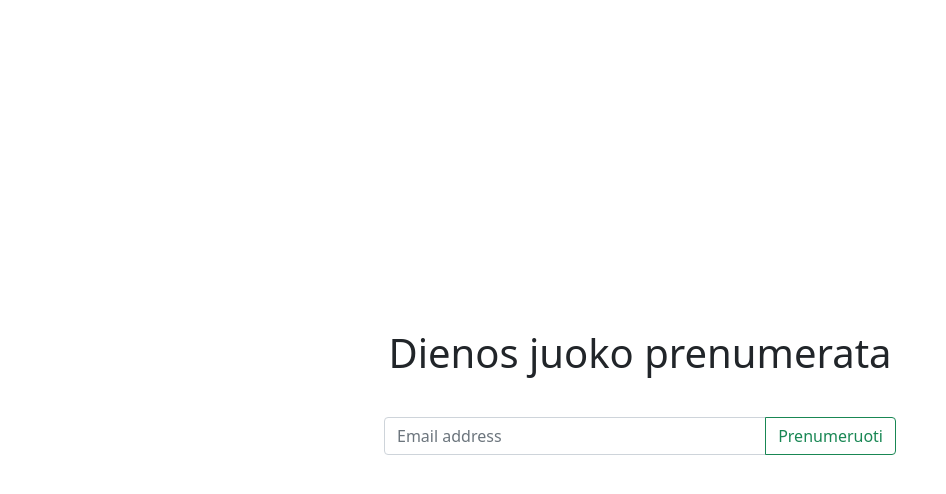
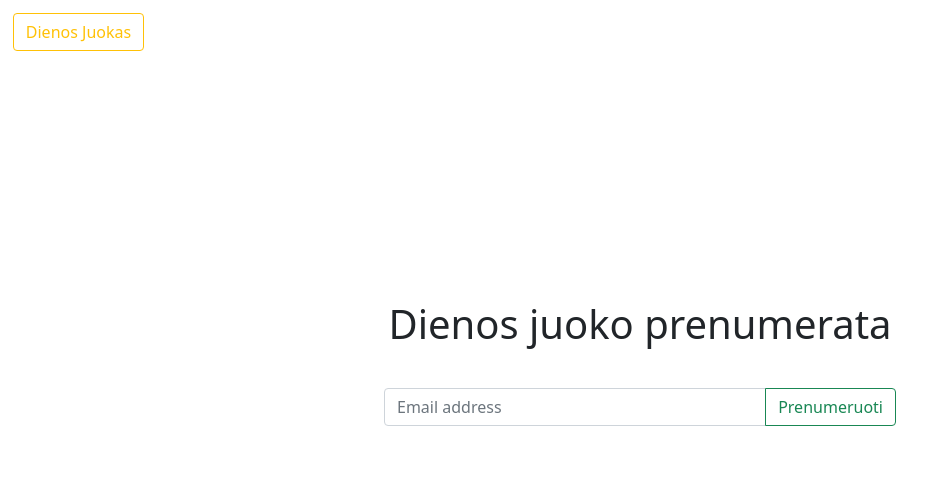
Before and after one commit to tuesi/dienos-juokas-front, a React (Create React App) app: page / in a window 1280 px wide. Shown: the top 494 px of the page, without its empty margins (0-946 px from the left). Built offline with nearby package versions, Linux system fonts and the light colour scheme; no server answers.

Commit message:
daily joke added

```diff
--- a/src/App.css
+++ b/src/App.css
@@ -1,5 +1,5 @@
 .centered {
-  height: 100vh; /* Magic here */
+  height: 40em;
   display: flex;
   justify-content: center;
   align-items: center;
--- /dev/null
+++ b/src/Joke.css
@@ -0,0 +1,8 @@
+.jokeButton{
+    display: flex;
+    justify-content: center;
+    align-items: start;
+    flex-direction: column;
+    padding-left: 1%;
+    padding-top: 1%;
+}
--- a/src/index.js
+++ b/src/index.js
@@ -3,9 +3,11 @@ import ReactDOM from 'react-dom';
 import './index.css';
 import App from './App';
 import "bootstrap/dist/css/bootstrap.css";
+import Joke from './joke';
 
 ReactDOM.render(
   <React.StrictMode>
+    <Joke />
     <App />
   </React.StrictMode>,
   document.getElementById('root')
--- /dev/null
+++ b/src/joke.js
@@ -0,0 +1,43 @@
+import './Joke.css';
+import Button from 'react-bootstrap/Button';
+import React, {useState, useEffect} from 'react';
+import { Modal } from 'react-bootstrap';
+
+function Joke() {
+
+    useEffect(() => {
+        fetch("https://gyvunuerotika.herokuapp.com/daily")
+        .then(res => res.json())
+        .then(result => {
+            if(result.joke != null){
+            setJoke(result.joke)
+            }
+        })
+        .catch((error) => {});
+    },[]);
+
+    const [show, setShow] = useState(false);
+    const [joke, setJoke] = useState('Dienos juokas rodomas nuo 13:00. Norint dienos juoką gauti anksčiau prašome prenumeruoti.');
+
+    const handleClose = () => setShow(false);
+    const handleShow = () => setShow(true);
+
+    return (
+        <div>
+            <div className="jokeButton">
+                <Button variant="outline-warning" onClick={handleShow}>Dienos Juokas</Button>
+            </div>
+            <Modal show={show} onHide={handleClose} centered>
+                <Modal.Header closeButton>
+                    <Modal.Title>Dienos Juokas</Modal.Title>
+                </Modal.Header>
+                <Modal.Body>{joke}</Modal.Body>
+                <Modal.Footer>
+                    <Button variant="warning" onClick={handleClose}>Close</Button>
+                </Modal.Footer>
+            </Modal>
+        </div>
+    );
+}
+
+export default Joke;
```
Also changed, not shown: 1 other file (tests, documents, lock files or other folders).
